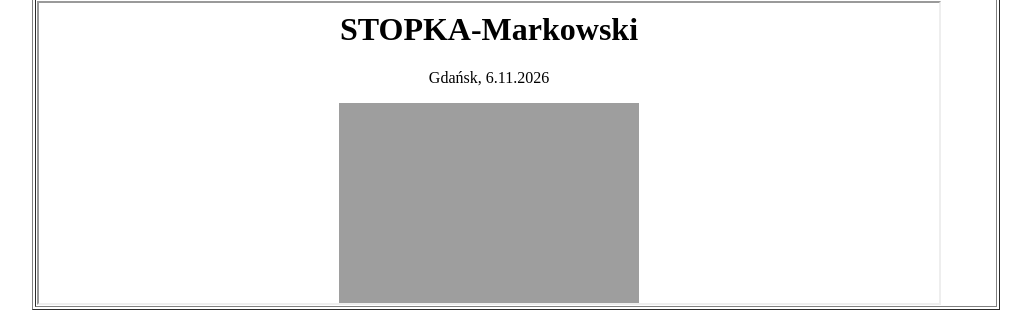
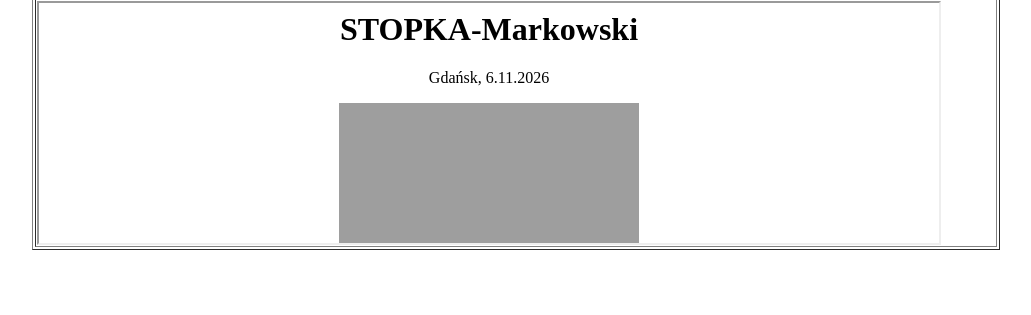
Before and after one commit to Klentii/zadania_filmik, a plain HTML site: page index.html in a window 1280 px wide. Shown: the part 595-910 px from the top of the page, without its empty margins (124-1155 px from the left). After the commit the page ends 853 px from the top, so only its background shows below. Drawn offline with Linux system fonts and the light colour scheme.

Commit message:
Modify iframe height and fix HTML tags
Adjusted the height of the footer iframe and corrected the closing tag for the 'br' element.

```diff
--- a/index.html
+++ b/index.html
@@ -59,7 +59,7 @@
         </tr>
         <tr>
             <td colspan="3">
-                <iframe width=900 height=300 name="obszar_stopka" src="stopka_markowski.html"
+                <iframe width=900 height=240 name="obszar_stopka" src="stopka_markowski.html"
                     border="0"></iframe>
             </td>
         </tr>
```
